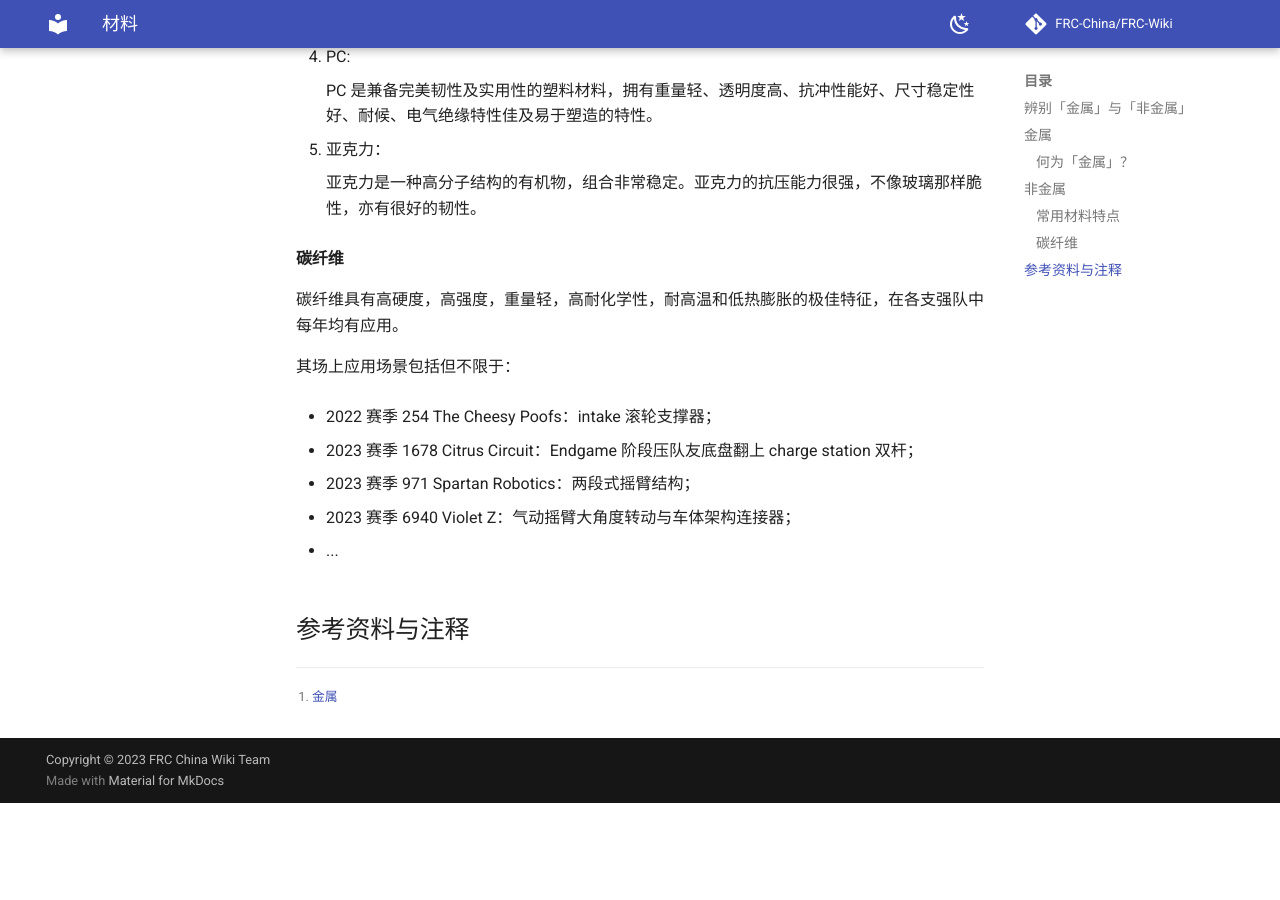
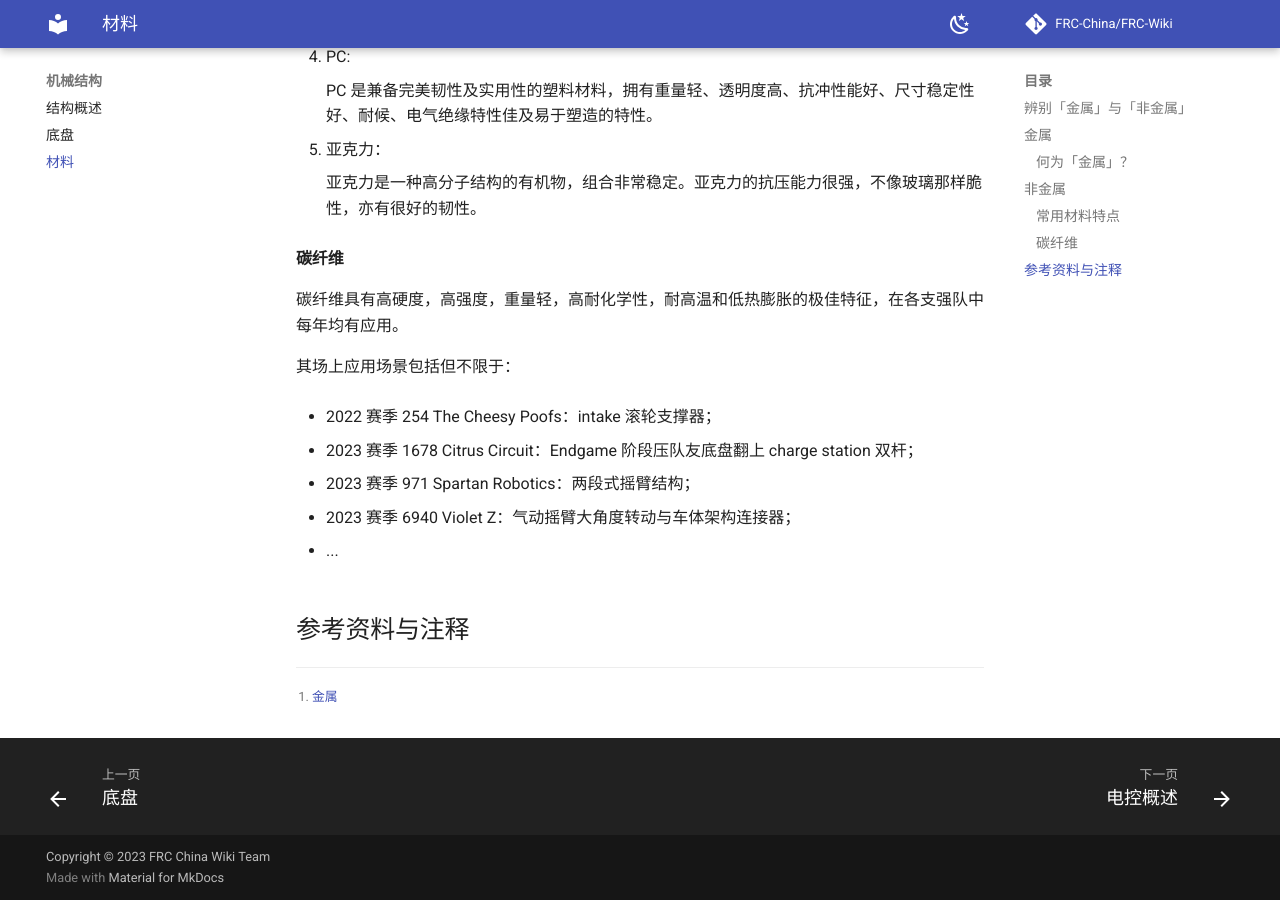
Before and after one commit to FRC-China/FRC-Wiki, an MkDocs documentation site: the page built from docs/structure/material.md, in a window 1280 px wide and 900 px high, scrolled down 1303 px. Built offline with MkDocs 1.6.1 and Material for MkDocs 9.7.7, drawn with Linux system fonts in a browser that asks for light colours; comment, search, counter and statistics services are not loaded; before the commit the page ends 2106 px from its top, so only the background shows below that; part of the change alters nothing that is shown.

Commit message:
fix(start/.):增改并完善「致谢 」格式、补全「共同宗旨」缺省部分; add(structure/material.md)：新增「材料」; add(mkdocs.yml): 新增「材料」路径

```diff
--- a/mkdocs.yml
+++ b/mkdocs.yml
@@ -22,6 +22,7 @@ nav:
   - 机械结构:
       - 结构概述: structure/overview.md
       - 底盘: structure/chassis.md
+      - 材料: structure/material.md
   - 电控系统:
       - 电控概述: electronics/overview.md
   - 程序:
```
